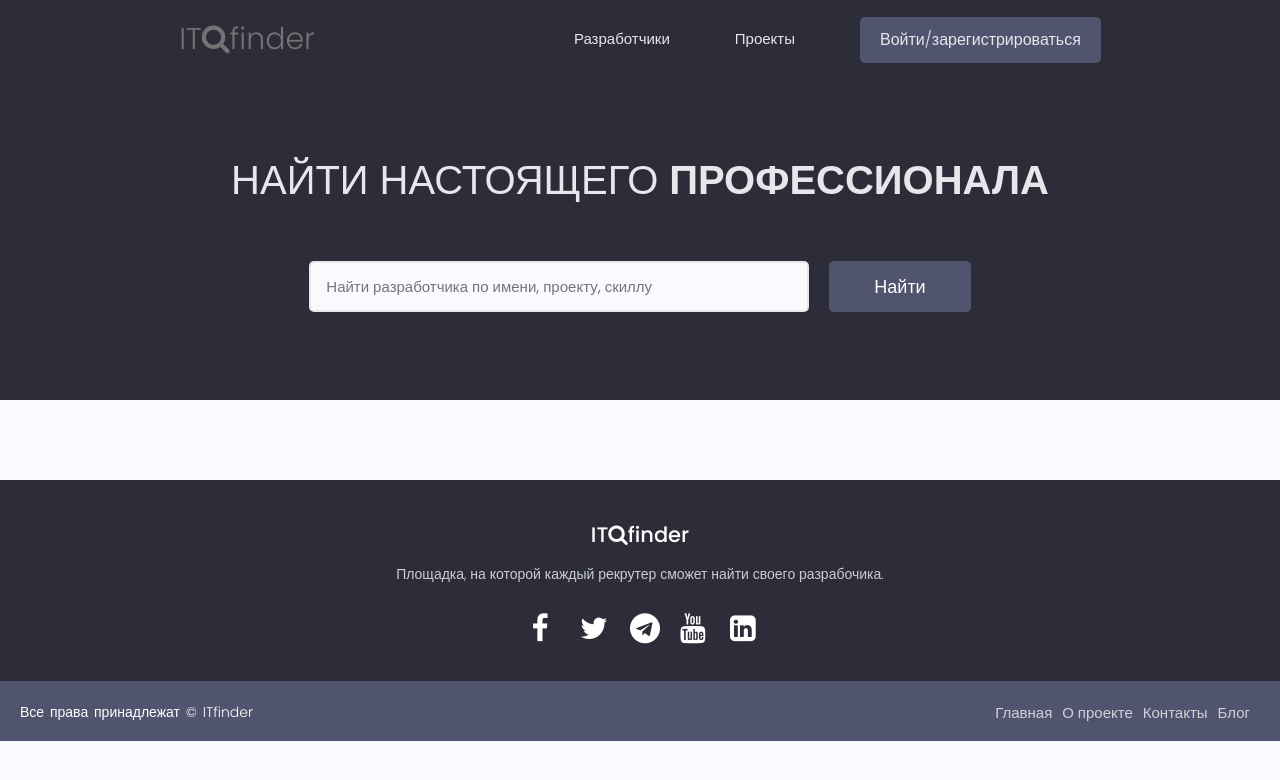
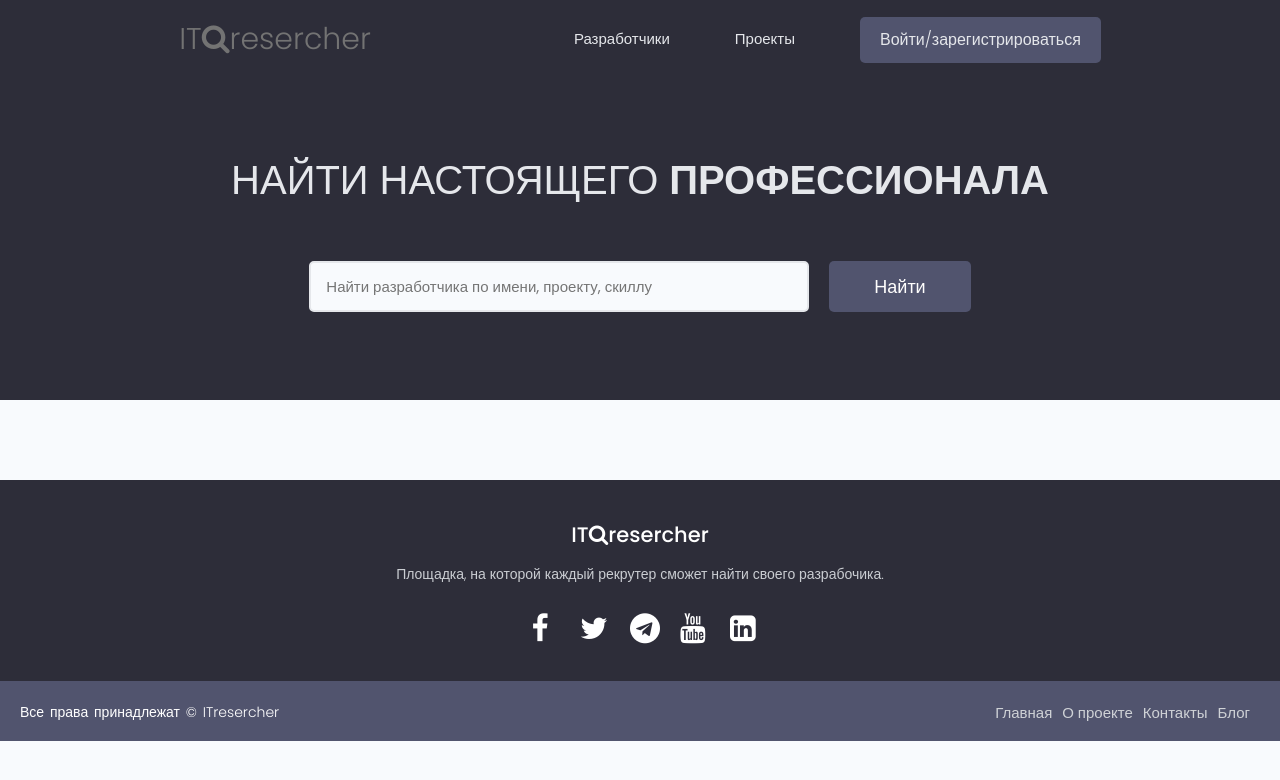
Before and after one commit to IvanGorbunov/itfinder, a Django app: template templates/users/profiles.html in a window 1280 px wide. Shown: the top 780 px of the page. Run offline with Django 4.2, Linux system fonts and the light colour scheme; the template is opened without the code that fills it, so the values that code supplies are empty; some libraries are stand-ins or nearby versions.

Commit message:
fixed ITresercher

```diff
--- a/templates/base.html
+++ b/templates/base.html
@@ -10,7 +10,7 @@
 
     <link rel="stylesheet" href="https://stackpath.bootstrapcdn.com/font-awesome/4.7.0/css/font-awesome.min.css">
     <link rel="stylesheet" href="{% static 'css/main.css' %}" />
-    <title>ITfinder - найди своего разработчика</title>
+    <title>ITresercher - найди своего разработчика</title>
 
 </head>
 
@@ -36,7 +36,7 @@
     <div>
     <footer class="site-footer">
         <div class="footer-content">
-            <h3>IT<i class="fa fa-search"></i>finder</h3>
+            <h3>IT<i class="fa fa-search"></i>resercher</h3>
             <p>Площадка, на которой каждый рекрутер сможет найти своего разрабочика.</p>
             <ul class="socials">
                 <li><a href="#"><i class="fa fa-facebook"></i></a></li>
@@ -47,7 +47,7 @@
             </ul>
         </div>
         <div class="footer-bottom">
-            <p>Все права принадлежат &copy; ITfinder</p>
+            <p>Все права принадлежат &copy; ITresercher</p>
                     <div class="footer-menu">
                       <ul class="f-menu">
                         <li><a href="">Главная</a></li>
--- a/templates/navbar.html
+++ b/templates/navbar.html
@@ -2,7 +2,7 @@
 
 <header class="header">
     <div class="container container--narrow">
-        <a href="{% url 'profiles' %}"><span class="header__logo">IT<i class="fa fa-search"></i>finder</span></a>
+        <a href="{% url 'profiles' %}"><span class="header__logo">IT<i class="fa fa-search"></i>resercher</span></a>
         <nav class="header__nav">
             <input type="checkbox" id="responsive-menu" />
             <label for="responsive-menu" class="toggle-menu">
```
